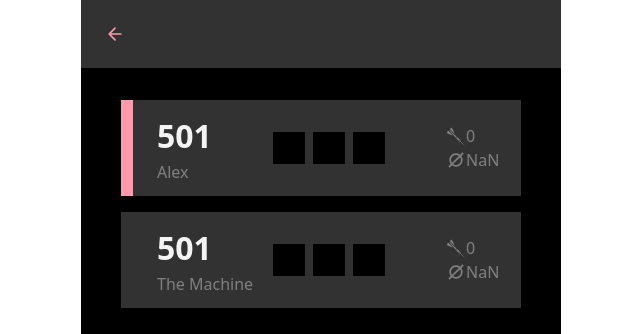
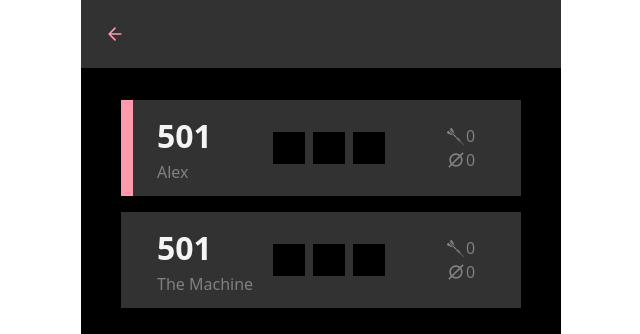
Before and after one commit to milauuu/dart, a Vue app: page / in a window 1280 px wide. Both pictures are taken after a click on the button "START MATCH". Shown: the top 334 px of the page, without its empty margins (319-959 px from the left). Built offline with nearby package versions, Linux system fonts and the light colour scheme.

Commit message:
feature:`MatchPlayerCard.vue`: last round state fills the displayed throws with"-"

```diff
--- a/src/components/MatchPlayerCard.vue
+++ b/src/components/MatchPlayerCard.vue
@@ -30,7 +30,7 @@ const totalDarts = computed(() =>
 );
 
 const average = computed(() => {
-    if (player.value.throws.at(0)!.length === 0) {
+    if (totalDarts.value === 0) {
         return '0';
     }
     return ((activeMatch.value!.matchSettings.pointsToWin - score.value) / totalDarts.value).toFixed(2);
@@ -40,7 +40,7 @@ const average = computed(() => {
 const lastRoundState = computed(() => {
     const lastRound = player.value.throws.at(-1)!;
     const displayDarts = lastRound.busted
-        ? [...lastRound.darts, ...Array(3 - lastRound.darts.length).fill('-')]
+        ? [...lastRound.darts, ...Array.from({ length: 3 - lastRound.darts.length }).fill('-')]
         : lastRound.darts;
     return {
         darts: displayDarts,
```
